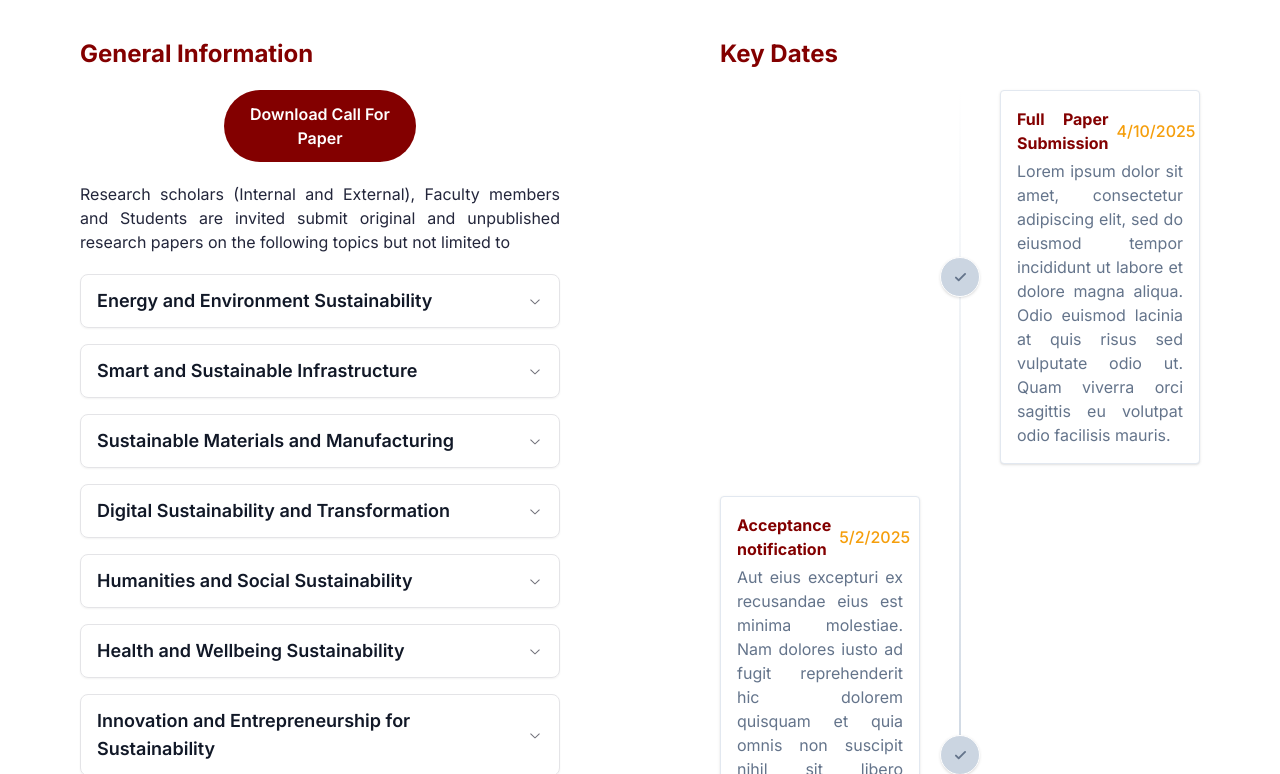
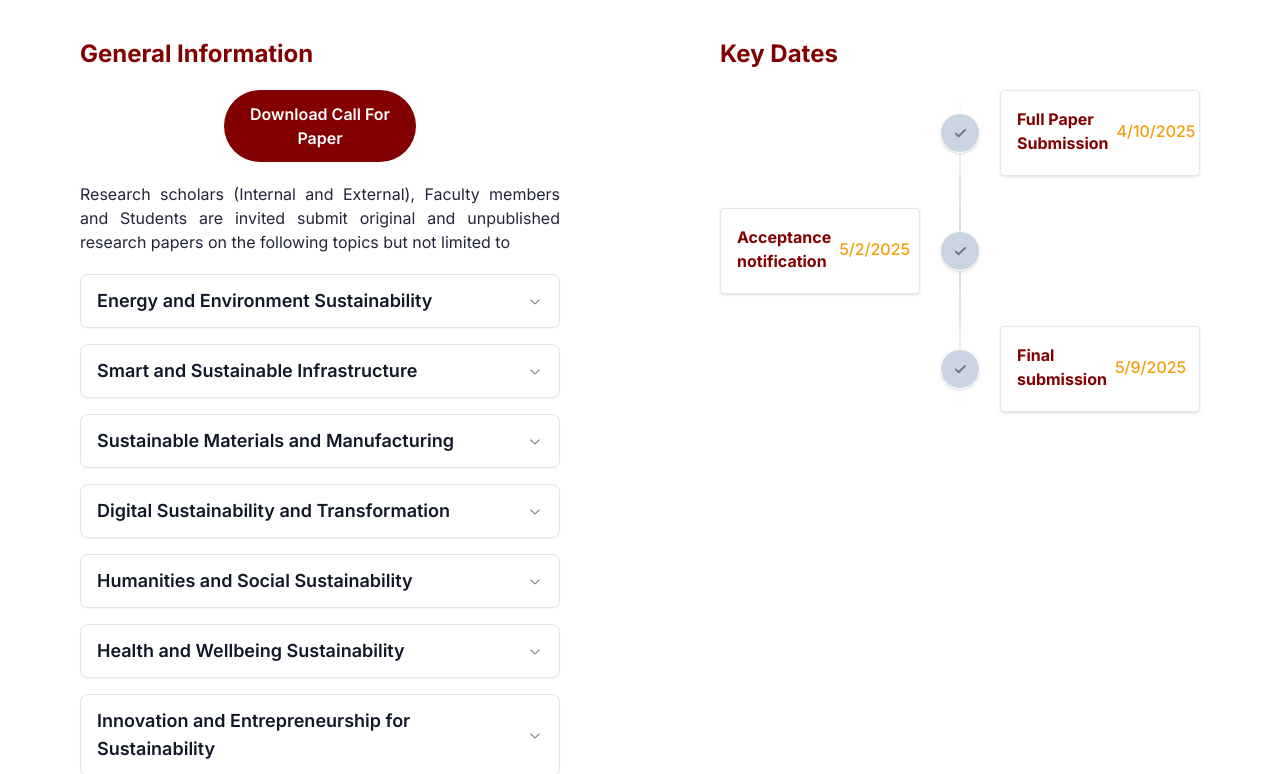
Before and after one commit to kmrsanthosh/TCEResearchConclave, a Next.js app: page / in a window 1280 px wide. Shown: the part 1586-2360 px from the top of the page. Built offline with nearby package versions, Linux system fonts and the light colour scheme.

Commit message:
Temporarily hided item.description.

```diff
--- a/components/timeline/AnimatedTimeline.tsx
+++ b/components/timeline/AnimatedTimeline.tsx
@@ -111,7 +111,9 @@ const ScrollAnimatedTimelineItem: React.FC<{
         whileHover={{ scale: 1.05 }}
       >
         <div className="flex items-center justify-between space-x-2 mb-1">
-          <div className="font-bold text-primary-accent">{item.title}</div>
+          <div className="font-bold text-primary-accent text-left">
+            {item.title}
+          </div>
           <time
             className={`font-caveat font-medium ${
               isCompleted ? "text-emerald-500" : "text-amber-500"
@@ -120,7 +122,7 @@ const ScrollAnimatedTimelineItem: React.FC<{
             {new Date(item.date).toLocaleDateString()}
           </time>
         </div>
-        <div className="text-slate-500">{item.description}</div>
+        {/* <div className="text-slate-500">{item.description}</div> */}
       </motion.div>
     </motion.div>
   );
```
